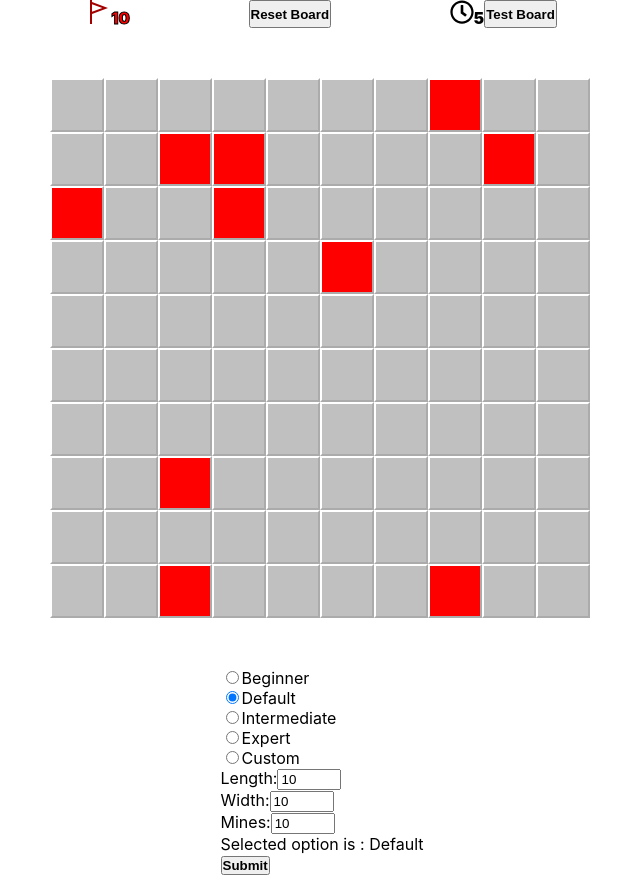
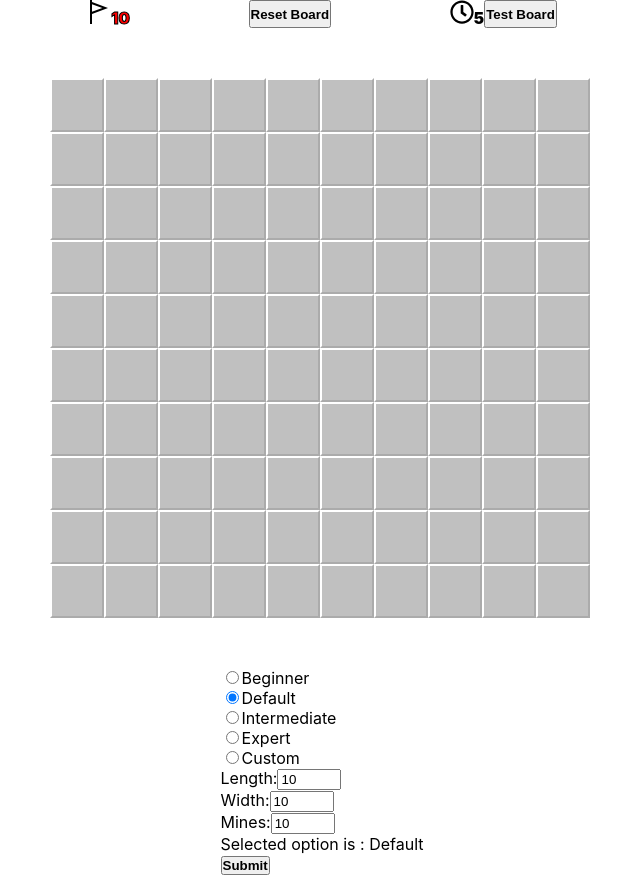
Before and after one commit to jsmithb117/minesweeper, a React (Create React App) app: page / in a window 1280 px wide. Shown: the whole page, without its empty margins (318-958 px from the left). Built offline with nearby package versions, Linux system fonts and the light colour scheme.

Commit message:
Styles board the same as 'real' minesweeper on a loss

```diff
--- a/src/App.css
+++ b/src/App.css
@@ -315,7 +315,6 @@ body {
 
 .mine {
   color: darkred;
-    background-color: red;
 }
 
 .app {
@@ -376,6 +375,6 @@ button {
   padding-left: 5px;
 }
 
-.flag {
-    fill: rgb(163, 0, 0);
+.loser {
+  background-color: red;
 }
--- a/src/components/Piece.tsx
+++ b/src/components/Piece.tsx
@@ -15,6 +15,7 @@ const Piece = ({ piece }: IProps) => {
   const dispatch = useAppDispatch();
   const width = useSelector((state: any) => state.form.width);
   const length = useSelector((state: any) => state.form.length);
+  const loss = useSelector((state: any) => state.click.loss);
 
   const leftClickHandler = () => {
     dispatch(leftClick(piece));
@@ -27,18 +28,31 @@ const Piece = ({ piece }: IProps) => {
     }
     dispatch(rightClick(piece));
   };
+  const className = pieceClass(piece, width, length);
+
   if (piece.markedAsMine) {
     return (
-      <button className={pieceClass(piece, width, length)} onClick={() => leftClickHandler()}
+      <button className={className} onClick={() => leftClickHandler()}
       onContextMenu={() => rightClickHandler()}>
-      <span className="number">
-      <svg width="24" height="24" viewBox="0 0 24 24"><path d="M21 8l-16-6v-2h-2v24h2v-10l16-6zm-5.696 0l-10.304 3.864v-7.728l10.304 3.864z"/></svg>
+      <span className="flag">
+      <svg viewBox="0 0 48 48" xmlns="http://www.w3.org/2000/svg"><path d="M8 44c4-10 28-10 32 0z" stroke="#000"/><path d="M24 6L2 15l22 10z" stroke="black" fill="red"/><path strokeLinecap="round" strokeWidth="4" stroke="black" d="M24 6v34"/></svg>
       </span>
     </button>
     )
   }
+  if (piece.isMine && loss) {
+    return (
+      <button className={className} onClick={() => leftClickHandler()}
+      onContextMenu={() => rightClickHandler()}>
+      <span className="number">
+      <svg viewBox="0 0 48 48" xmlns="http://www.w3.org/2000/svg"><circle cx="24" cy="24" r="18"/><path strokeLinecap="round" strokeWidth="6" stroke="#000" d="M8 8l32 32M8 40L40 8M4 24h40M24 4v40"/><path d="M10 24a14 14 0 0114-14" stroke="#848484" fill="none" strokeLinecap="round" strokeWidth="3"/></svg>
+      </span>
+    </button>
+    )
+  }
+
   return (
-    <button className={pieceClass(piece, width, length)} onClick={() => leftClickHandler()}
+    <button className={className} onClick={() => leftClickHandler()}
       onContextMenu={() => rightClickHandler()}>
       <span className="number">{displayValue(piece)}</span>
     </button>
```
Also changed, not shown: 1 other file (tests, documents, lock files or other folders). Lines whose indentation alone changed are shown as unchanged.
